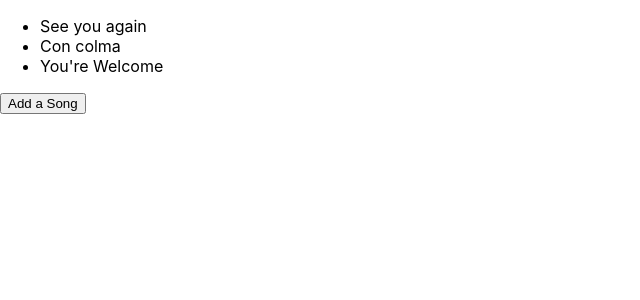
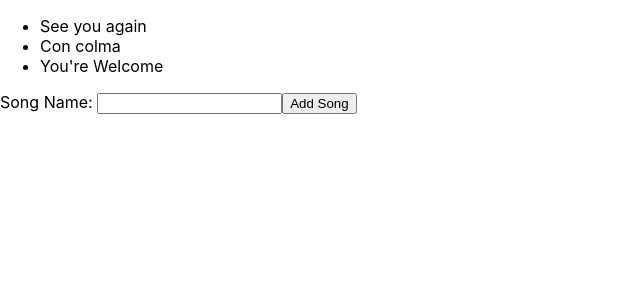
Before and after one commit to pratik-kumar-sahu/improved-garbanzo, a React (Create React App) app: page / in a window 1280 px wide. Shown: the top 300 px of the page, without its empty margins (0-640 px from the left). Built offline with nearby package versions, Linux system fonts and the light colour scheme.

Commit message:
Added a form component to add a new song

```diff
--- /dev/null
+++ b/src/components/NewSongForm.js
@@ -0,0 +1,26 @@
+import React, { useState } from "react";
+
+function NewSongForm({ addSong }) {
+  const [title, setTitle] = useState("");
+
+  const handleSubmit = (e) => {
+    e.preventDefault();
+    addSong(title);
+    setTitle("");
+  };
+
+  return (
+    <form onSubmit={handleSubmit}>
+      <label>Song Name: </label>
+      <input
+        value={title}
+        type="text"
+        required
+        onChange={(e) => setTitle(e.target.value)}
+      />
+      <input type="submit" value="Add Song" />
+    </form>
+  );
+}
+
+export default NewSongForm;
--- a/src/components/SongList.js
+++ b/src/components/SongList.js
@@ -1,5 +1,6 @@
 import React, { useState } from "react";
 import { v4 as uuidv4 } from "uuid";
+import NewSongForm from "./NewSongForm";
 
 function SongList() {
   const [songs, setSongs] = useState([
@@ -8,8 +9,8 @@
     { title: "You're Welcome", id: 3 },
   ]);
 
-  const addSong = () => {
-    setSongs([...songs, { title: "Where you are", id: uuidv4() }]);
+  const addSong = (title) => {
+    setSongs([...songs, { title: title, id: uuidv4() }]);
   };
 
   return (
@@ -19,7 +20,7 @@
           return <li key={song.id}>{song.title}</li>;
         })}
       </ul>
-      <button onClick={addSong}>Add a Song</button>
+      <NewSongForm addSong={addSong} />
     </div>
   );
 }
```
